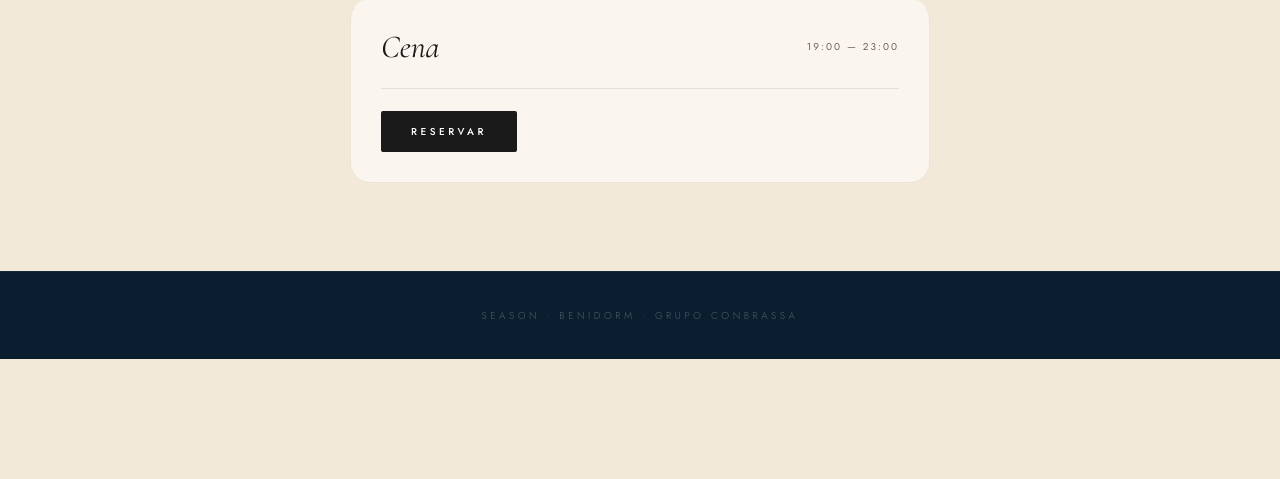
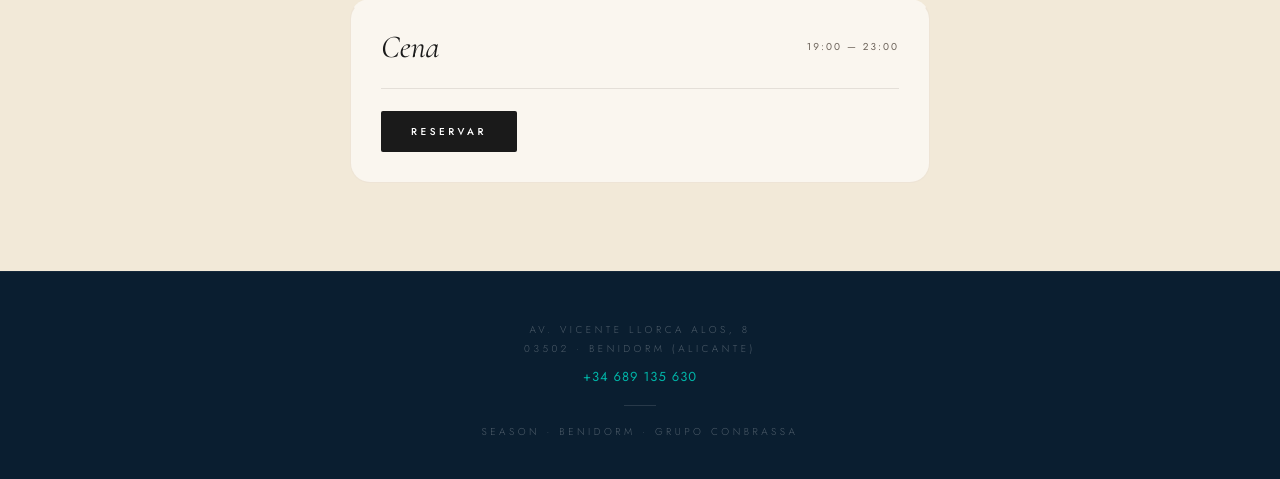
Before and after one commit to gestionempresasip-boop/season-reservas, a Flask app: page /reservas in a window 1280 px wide. Shown: the part 2161-2640 px from the top of the page. Before the commit the page ends 2520 px from the top, so only its background shows below. Run offline with Flask 3, Linux system fonts and the light colour scheme; data comes from the database, SQL or seed files in the repository; parts of the project's set-up code (start-up, migrations or seed data) failed here and were passed over; some libraries are stand-ins or nearby versions.

Commit message:
feat: direccion y telefono en footer

```diff
--- a/templates/reservas.html
+++ b/templates/reservas.html
@@ -520,9 +520,33 @@
         .s-footer {
             background: var(--forest);
             text-align: center;
-            padding: 36px 24px;
+            padding: 48px 24px 40px;
             border-top: 1px solid rgba(255,255,255,0.05);
         }
+        .s-footer-divider {
+            width: 32px;
+            height: 1px;
+            background: rgba(255,255,255,0.12);
+            margin: 18px auto;
+        }
+        .s-footer-address {
+            font-size: 12px;
+            letter-spacing: 0.5px;
+            color: rgba(255,255,255,0.55);
+            font-weight: 300;
+            line-height: 1.9;
+            margin-bottom: 6px;
+        }
+        .s-footer-phone {
+            display: inline-block;
+            font-size: 13px;
+            letter-spacing: 1px;
+            color: var(--sage);
+            text-decoration: none;
+            font-weight: 400;
+            transition: opacity 0.2s;
+        }
+        .s-footer-phone:hover { opacity: 0.75; }
         .s-footer p {
             font-size: 10px;
             letter-spacing: 3.5px;
@@ -750,6 +774,9 @@
 
 <!-- ══════════════════════ FOOTER ══════════════════════ -->
 <footer class="s-footer">
+    <p class="s-footer-address">Av. Vicente Llorca Alos, 8<br>03502 · Benidorm (Alicante)</p>
+    <a class="s-footer-phone" href="tel:+34689135630">+34 689 135 630</a>
+    <div class="s-footer-divider"></div>
     <p>Season &middot; Benidorm &middot; Grupo Conbrassa</p>
 </footer>
 
```
